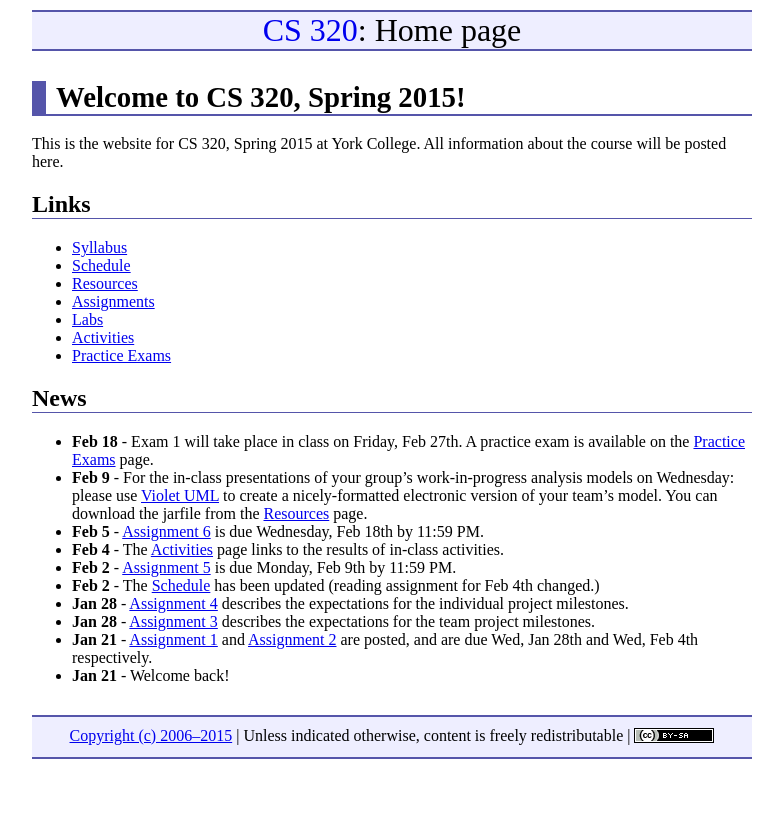
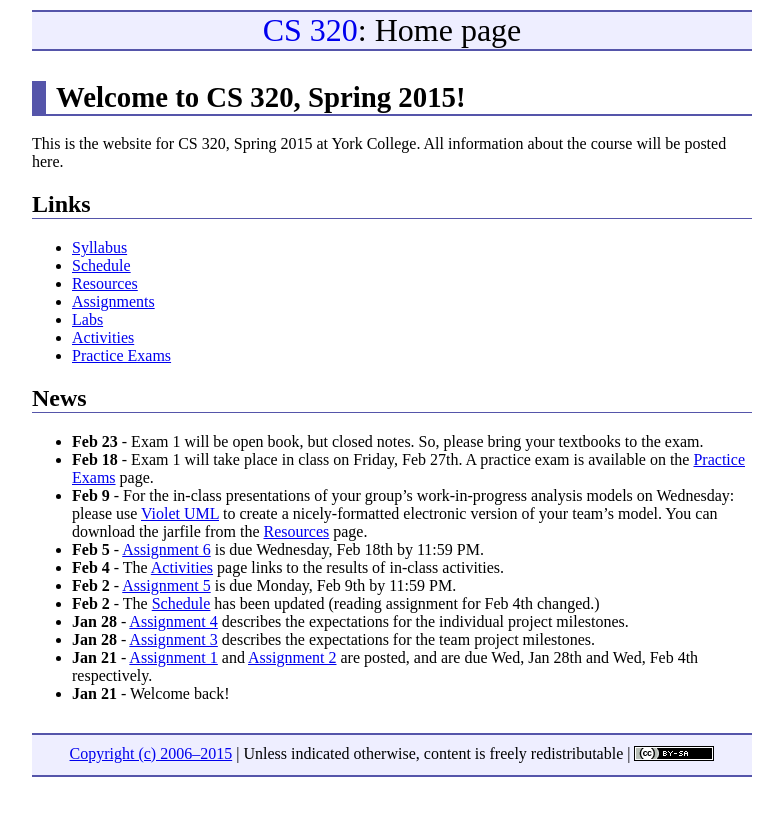
Before and after one commit to ycpcs/cs320-spring2016, a Jekyll site: the page built from index.md, in a window 1280 px wide. Shown: the top 816 px of the page, without its empty margins (248-1031 px from the left). Built offline with Jekyll 4.4.1, drawn with Linux system fonts in a browser that asks for light colours; Markdown is read by kramdown in place of the engine named in the settings.

Commit message:
exam 1 is closed notes but open book

```diff
--- a/index.md
+++ b/index.md
@@ -20,6 +20,7 @@ All information about the course will be posted here.
 
 ## News
 
+* **Feb 23** - Exam 1 will be open book, but closed notes.  So, please bring your textbooks to the exam.
 * **Feb 18** - Exam 1 will take place in class on Friday, Feb 27th.  A practice exam is available on the [Practice Exams](practice/index.html) page.
 * **Feb 9** - For the in-class presentations of your group's work-in-progress analysis models on Wednesday: please use [Violet UML](http://alexdp.free.fr/violetumleditor/page.php) to create a nicely-formatted electronic version of your team's model.  You can download the jarfile from the [Resources](resources/index.html) page.
 * **Feb 5** - [Assignment 6](assign/assign06.html) is due Wednesday, Feb 18th by 11:59 PM.
```
